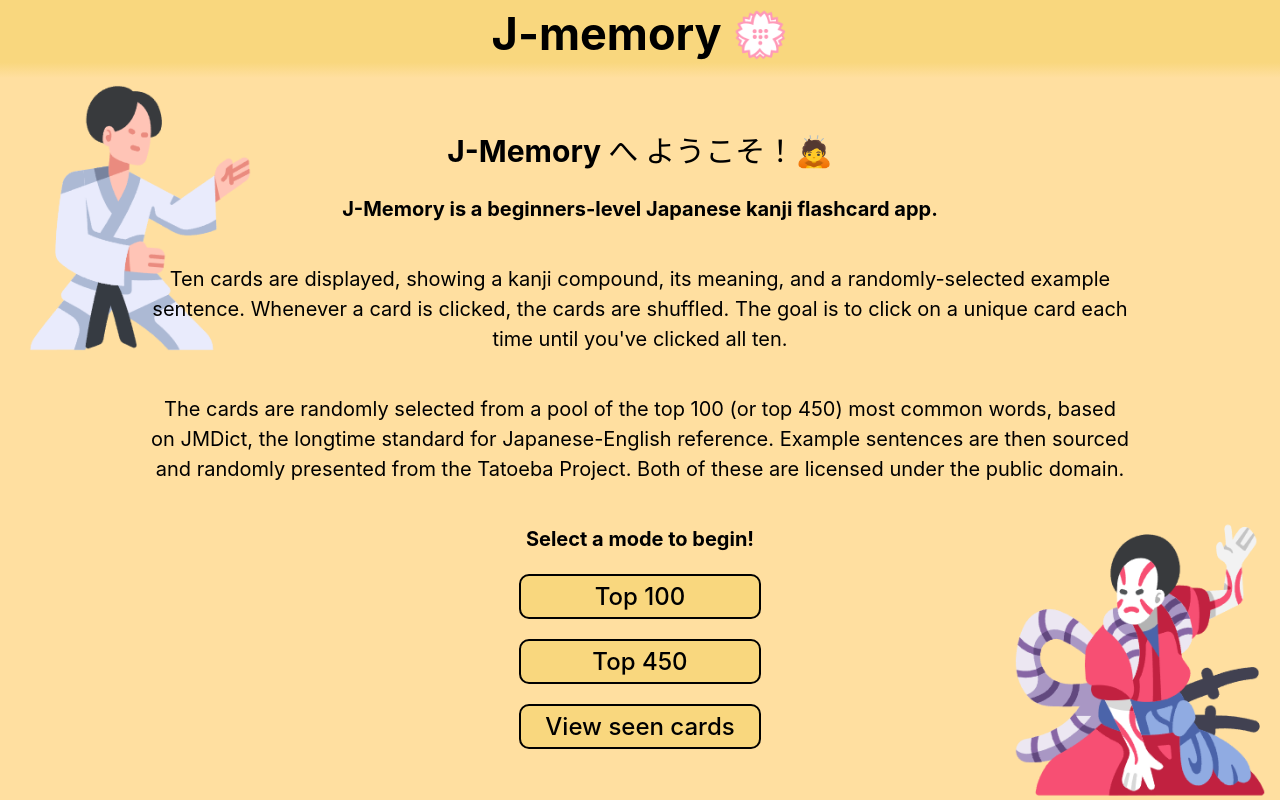
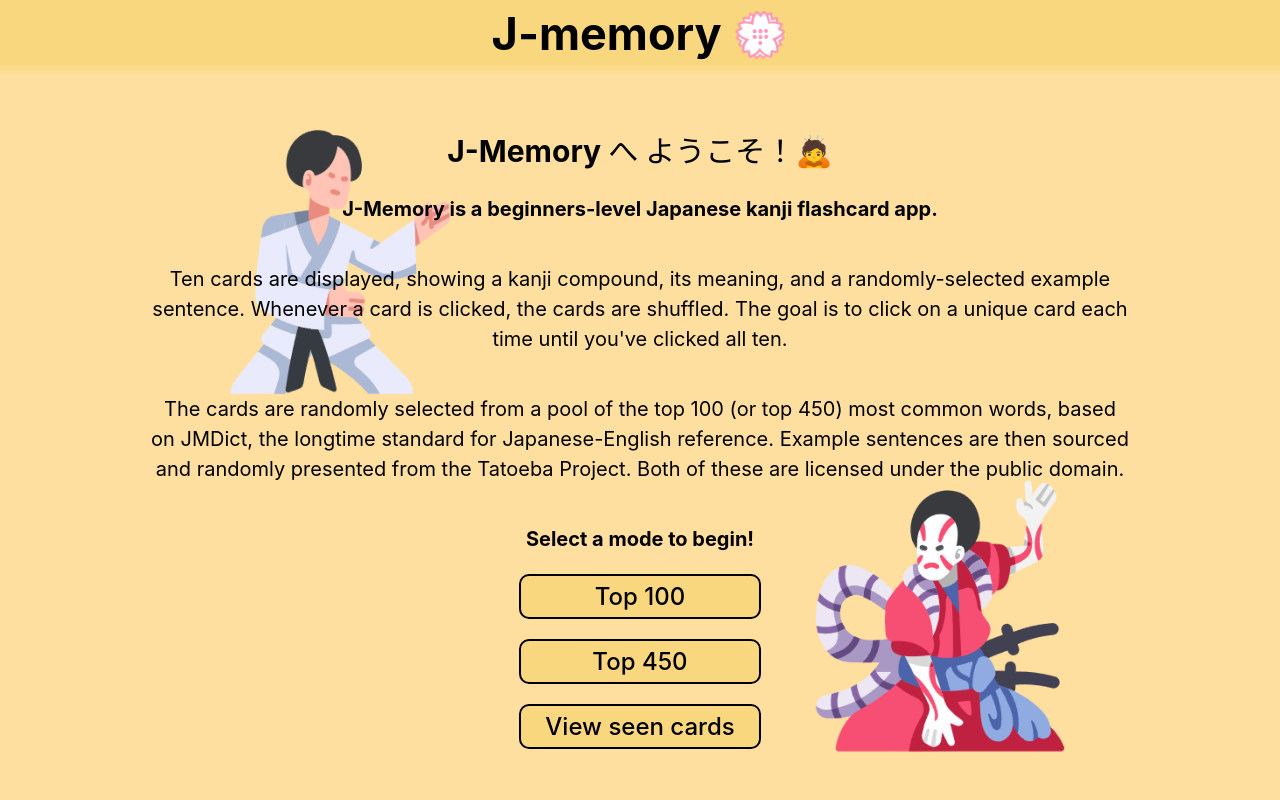
Before and after one commit to orzcode/jmemory, a React (Vite) app: page / in a window 1280 px wide. Built offline with nearby package versions, Linux system fonts and the light colour scheme.

Commit message:
background switcher

```diff
--- a/src/components/MainMiddle.jsx
+++ b/src/components/MainMiddle.jsx
@@ -1,30 +1,52 @@
-import { useState } from "react";
+import { useState, useEffect } from "react";
 import TenCards from "./TenCards.jsx";
 import Splash from "./Splash.jsx";
 
 function MainMiddle() {
   const [mode, setMode] = useState(100);
   const [view, setView] = useState("Splash");
+  const [backgroundImage, setBackgroundImage] = useState("");
 
   const renderView = () => {
     switch (view) {
       case "Splash":
-        return <Splash setView={setView} setMode={setMode}/>;
+        return <Splash setView={setView} setMode={setMode} />;
       case "TenCards":
-        return <TenCards mode={mode} setView={setView}/>;
+        return <TenCards mode={mode} setView={setView} />;
       //remember: clear tencards when mode changes - a 'later' problem
+
       case "AnotherView":
-        return <AnotherView setView={setView}/>;
+        return <AnotherView setView={setView} />;
       default:
         return <p>View not found</p>;
     }
   };
 
+  //Background switcher
+  //could randomize if wanted
+  useEffect(() => {
+    switch (view) {
+      case "Splash":
+        setBackgroundImage(
+          `url('./src/assets/karate.png'), url('./src/assets/kabuki.png')`
+        );
+        break;
+      case "TenCards":
+        setBackgroundImage(
+          `url('./src/assets/garden.png'), url('./src/assets/monk.png')`
+        );
+        break;
+      case "AnotherView":
+        setBackgroundImage(
+          `url('./src/assets/karate.png'), url('./src/assets/kabuki.png')`
+        );
+        break;
+    }
+  }, [view]);
+
   return (
-    <main className="MainMiddle">
-
+    <main className="MainMiddle" style={{ backgroundImage }}>
       {renderView()}
-
     </main>
   );
 }
--- a/src/index.css
+++ b/src/index.css
@@ -124,8 +124,10 @@
   align-items: center;
   justify-content: center;
 
+  transition: background-image 0.3s ease;
+
   background-image: url('./assets/karate.png'), url('./assets/kabuki.png');
-	background-position: top left, bottom right;
+	background-position: 20% 10%, 80% 90%;
 	background-repeat: no-repeat;
 	background-size: clamp(50px, 35vh, 500px), clamp(50px, 35vh, 500px);
 }
```
